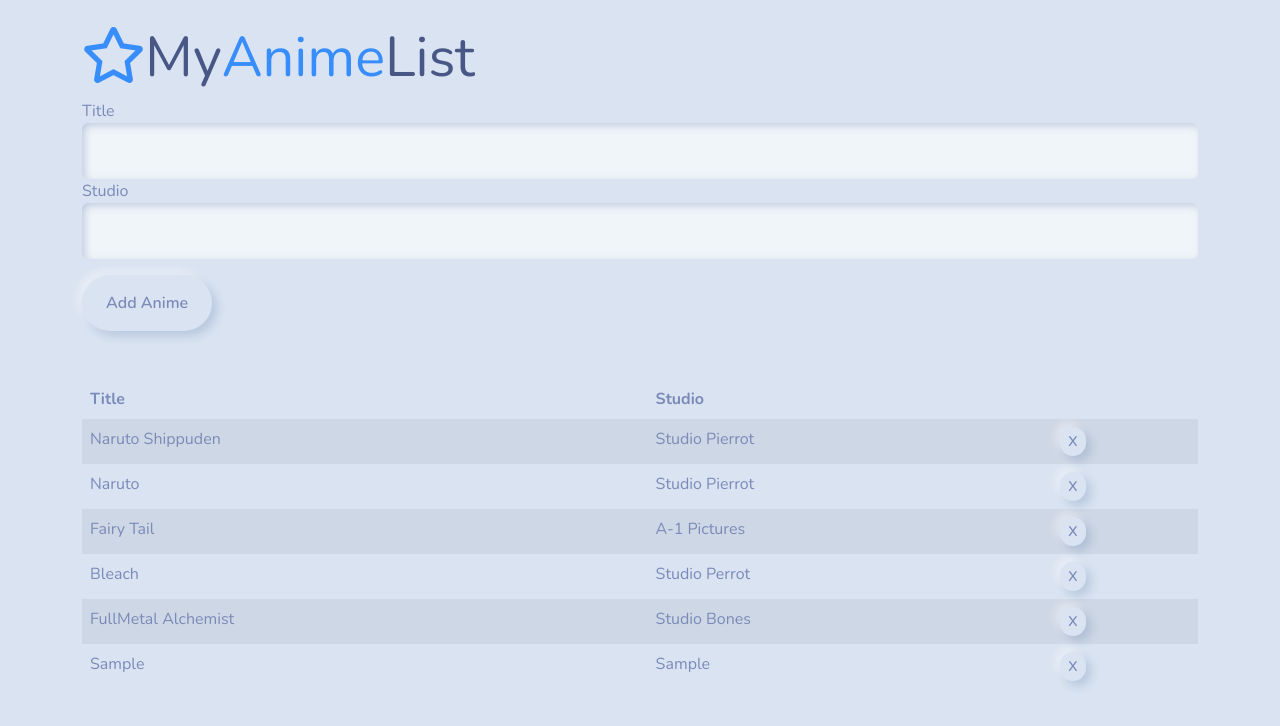
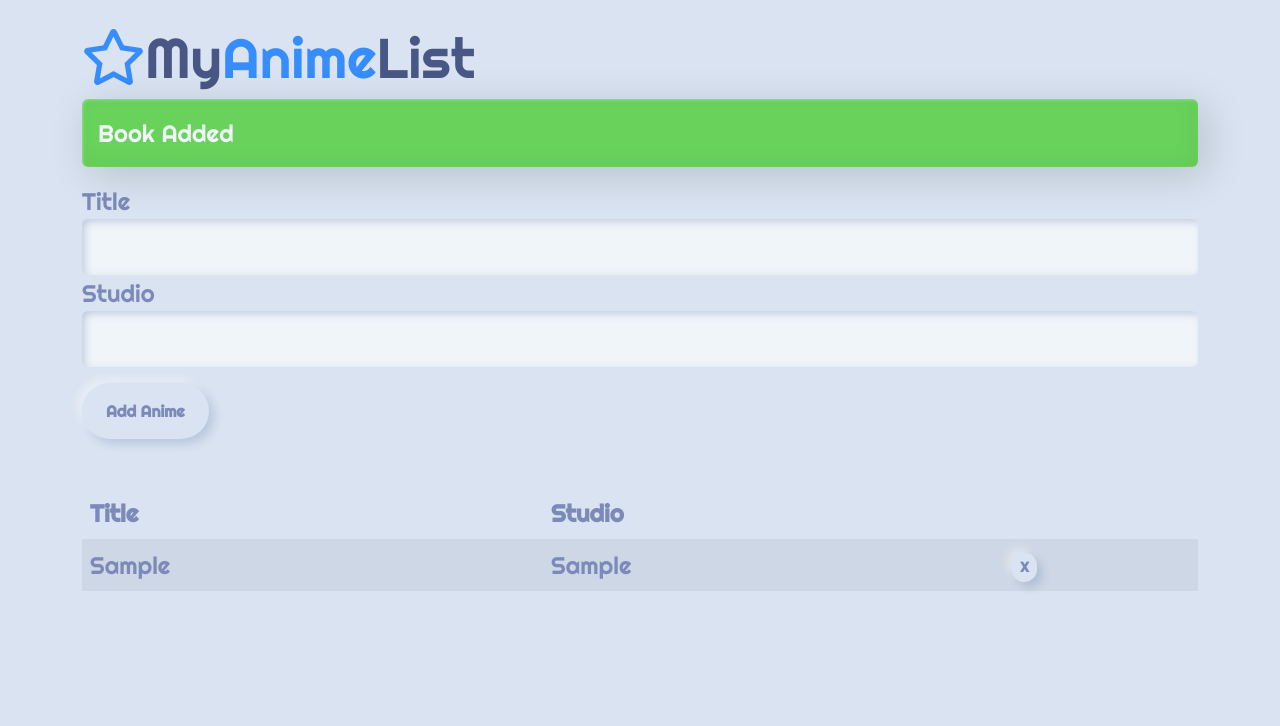
Before and after one commit to m6u3/JSproject, a plain HTML site: page index.html in a window 1280 px wide. Both pictures are taken after typing "Sample", "Sample" into the empty fields and a click on the input "Add Anime". Drawn offline with nearby package versions, Linux system fonts and the light colour scheme.

Commit message:
Finished PRoject Working Properly, added Local Storage Functionality

```diff
--- a/app.js
+++ b/app.js
@@ -8,30 +8,7 @@
 //UI Class: Handle UI Tasks
 class UI {
     static displayAnimes() {
-        const StoredAnimes = [
-            {
-                title : 'Naruto Shippuden',
-                studio : 'Studio Pierrot'
-            },
-            {
-                title : 'Naruto',
-                studio : 'Studio Pierrot'
-            },
-            {
-                title : 'Fairy Tail',
-                studio : 'A-1 Pictures'
-            },
-            {
-                title : 'Bleach',
-                studio : 'Studio Perrot'
-            },
-            {
-              title : 'FullMetal Alchemist',
-              studio : 'Studio Bones'
-            }
-        ];
-
-        const animes = StoredAnimes;
+        const animes = Store.getAnimes();
 
         animes.forEach((anime) => UI.addAnimeToList(anime));
     }
@@ -54,12 +31,53 @@
         }
     }
 
+    static showAlert(message, className) {
+        const div = document.createElement('div');
+        div.className = `alert alert-${className} `;
+        div.appendChild(document.createTextNode(message));
+        const container = document.querySelector('.container');
+        const form = document.querySelector('#anime-form');
+        container.insertBefore(div, form);
+
+        //Vanish in 5 seconds
+        setTimeout(() => document.querySelector('.alert').remove(),3500);
+
+
+    }
+
     static clearFields() {
         document.querySelector('#title').value = '';
         document.querySelector('#studio').value = '';
     }
 }
 //Store Class: Handles Storage
+class Store {
+    static getAnimes(){
+        let animes;
+        if(localStorage.getItem('animes') === null){
+            animes = [];
+        } else {
+            animes = JSON.parse(localStorage.getItem('animes'));
+        }
+
+        return animes;
+    }
+    static addAnime(anime){
+        const animes = Store.getAnimes();
+        animes.push(anime);
+        localStorage.setItem('animes',JSON.stringify(animes));
+    }
+    static removeAnime(title){
+        const animes = Store.getAnimes();
+        animes.forEach((anime, index) => {
+            if(anime.title === title) {
+                animes.splice(index, 1);
+            }
+        });
+
+        localStorage.setItem('animes', JSON.stringify(animes));
+    }
+}
 
 //Event: Display Animes
 document.addEventListener('DOMContentloaded', UI.displayAnimes());
@@ -72,18 +90,37 @@
     const title = document.querySelector('#title').value;
     const studio = document.querySelector('#studio').value;
 
+    //Validate all Field are Filled
+    if(title === '' || studio === ''){
+        UI.showAlert('Please fill in all fields', 'danger text-light');
+    } else {
+
     // Instatiate anime
     const anime = new Anime(title, studio);
 
     //ADD Anime TO UI
     UI.addAnimeToList(anime);
 
+    //Add Anime to Store
+    Store.addAnime(anime);
+
+    //Show Success Message
+    UI.showAlert('Book Added','success text-light');
+
     //clear Form Fields
 
     UI.clearFields();
+    }
 })
 
 //Event: Remove an Anime
 document.querySelector('#anime-list').addEventListener('click', (e) => {
-    UI.deleteAnime(e.target)
+    //Remove Book from UI
+    UI.deleteAnime(e.target);
+
+    //Remove Book from Store
+    Store.removeAnime(e.target.parentElement.previousElementSibling.previousElementSibling.textContent);
+
+    //Show Warning Massege of Removed
+    UI.showAlert('Book Removed','warning text-dark');
 });
--- a/index.html
+++ b/index.html
@@ -7,6 +7,13 @@
     <title>My Anime List</title>
     <link rel="stylesheet" href="https://use.fontawesome.com/releases/v5.15.4/css/all.css" integrity="sha384-DyZ88mC6Up2uqS4h/KRgHuoeGwBcD4Ng9SiP4dIRy0EXTlnuz47vAwmeGwVChigm" crossorigin="anonymous">
     <link rel="stylesheet" href="https://bootswatch.com/5/morph/bootstrap.min.css">
+    <style>
+        @import url('https://fonts.googleapis.com/css2?family=Righteous&display=swap');
+        body{
+            font-family: 'Righteous', cursive;
+            font-size: 1.5rem;
+        }
+        </style>
 </head>
 <body>
     <div class="container mt-4">
@@ -20,7 +27,7 @@
                 <label for="studio">Studio</label>
                 <input type="text" id="studio" class="form-control">
             </div>
-            <input type="submit" value="Add Anime" class="btn btn-primary btn-block mt-3">
+            <input type="submit" value="Add Anime" class="btn btn-light btn-block mt-3">
         </form>
         <table class="table table-striped mt-5">
             <thead>
```
